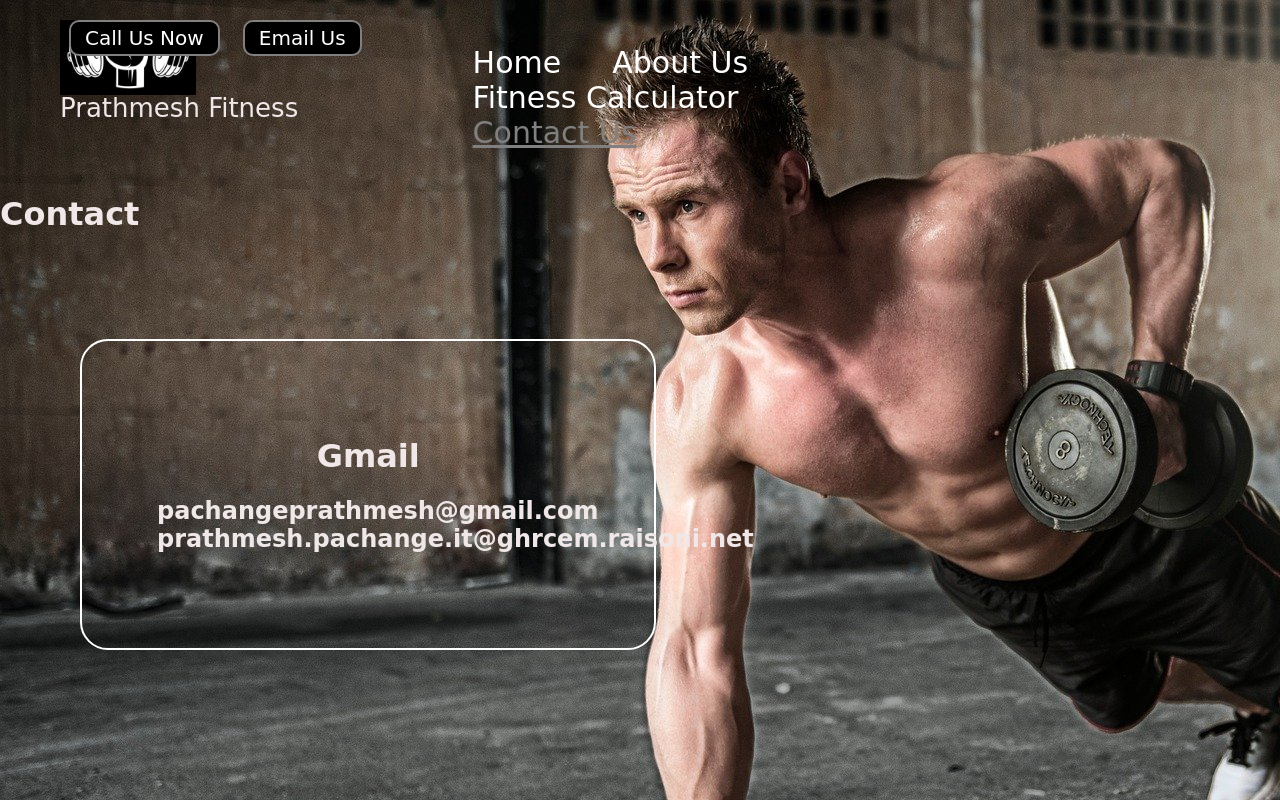
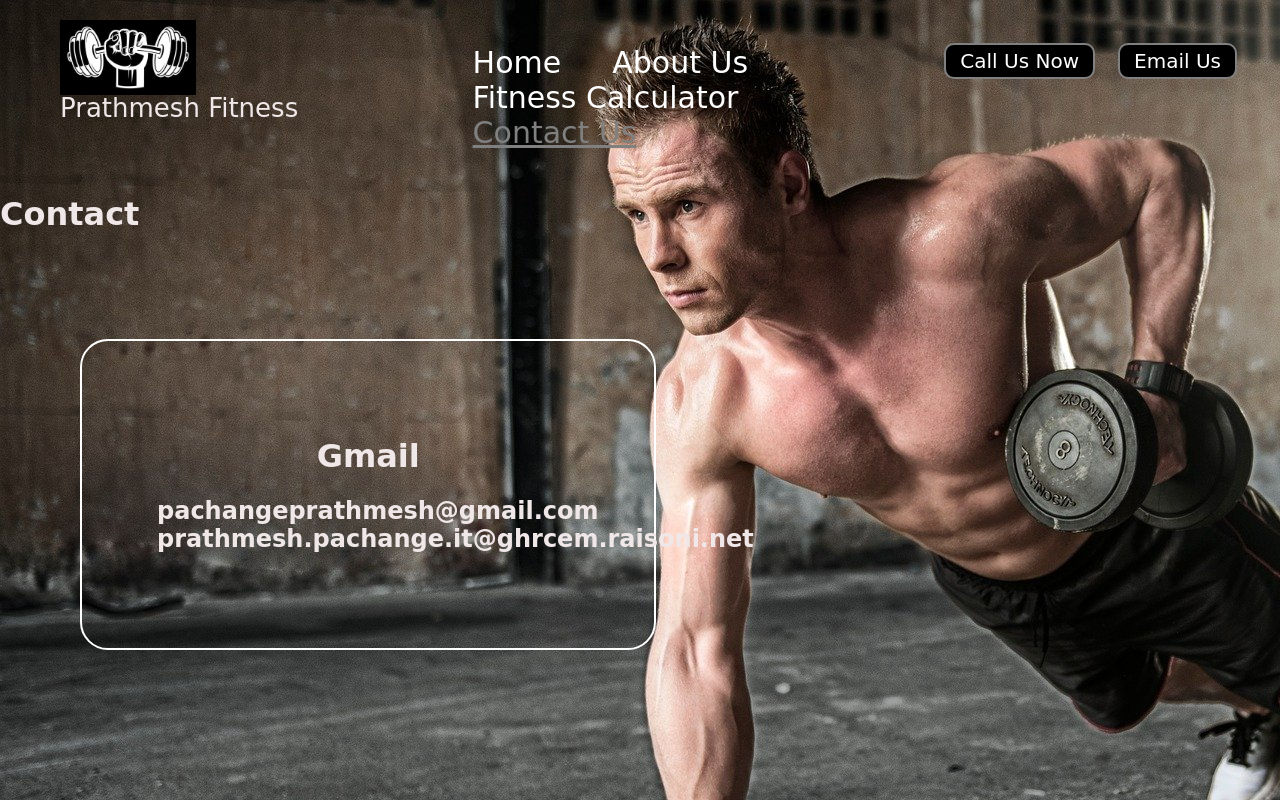
Before and after one commit to Prathmeshpachange/Project.2, a plain HTML site: page Contact.html in a window 1280 px wide. Drawn offline with Linux system fonts and the light colour scheme; a web font is replaced by a local one.

Commit message:
Update Contact.html

```diff
--- a/Contact.html
+++ b/Contact.html
@@ -140,7 +140,7 @@
         </div>
 
         <!-- Right box for buttons -->
-        <div class="left">
+        <div class="right">
             <button class="btn">Call Us Now</button>
             <button class="btn">Email Us</button>
         </div>
```
